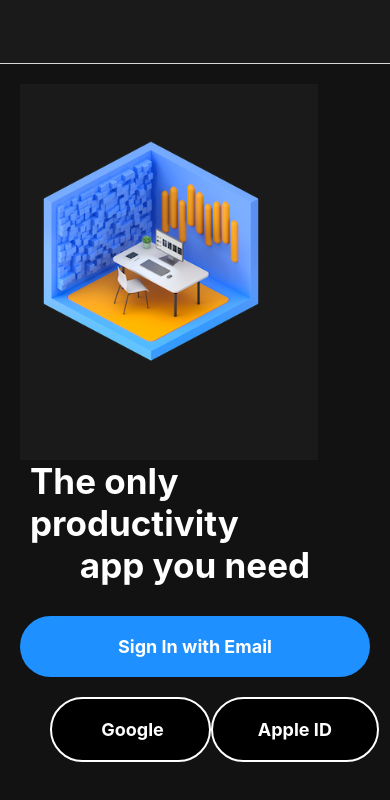
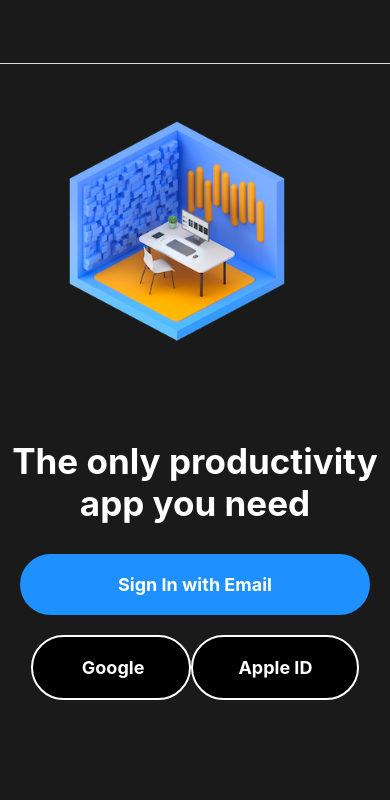
Before and after one commit to PROFF-1/Productivity-App, a React Native app in the folder Productivity-App/: screen /SignIn in a window 390 px wide. Shown: the top 800 px of the page. Built offline with nearby package versions, Linux system fonts and the light colour scheme.

Commit message:
Screens error fixed

```diff
--- a/Productivity-App/Screens/Home.js
+++ b/Productivity-App/Screens/Home.js
@@ -65,7 +65,7 @@
 
 
   return (
-    <View style= {GlobalStyles.appContainer}>
+    <View style= {GlobalStyles.homeScreenContainer}>
     <ScrollView contentContainerStyle={
       {width:Platform.OS==='ios'? screenWidth : '100%' }
     }
--- a/Productivity-App/Screens/Poductivity.js
+++ b/Productivity-App/Screens/Poductivity.js
@@ -4,7 +4,6 @@
 import ProgressBar from 'react-native-progress/Bar'
 import { SafeAreaView } from 'react-native-safe-area-context'
 import { LineChart } from 'react-native-chart-kit'
-
 const profile = require("../assets/person.png")
 const screenWidth = Dimensions.get('window').width
 
@@ -103,12 +102,10 @@
   )
 
   return (
-    <View style={GlobalStyles.appContainer}>
+    <View style={GlobalStyles.productivityScreenContainer}>
       <ScrollView
         contentContainerStyle={{
-          width: Platform.OS === 'ios' ? screenWidth : '100%',
-          paddingBottom: 20
-        }}
+          width: Platform.OS === 'ios' ? screenWidth : '100%'}}
         nestedScrollEnabled={true}
       >
         <View style={GlobalStyles.welcomeMessageContainer}>
@@ -181,6 +178,7 @@
             horizontal
             showsHorizontalScrollIndicator={false}
             contentContainerStyle={GlobalStyles.categoriesHorizontal}
+            scrollEnabled={false}
           />
         </View>
 
--- a/Productivity-App/Screens/SignIn.js
+++ b/Productivity-App/Screens/SignIn.js
@@ -10,7 +10,7 @@
 
   const navigation = useNavigation
   return (
-    <View  style={GlobalStyles.appContainer}>
+    <View  style={GlobalStyles.signinScreenContainer}>
       <Image
        source={Icon}
        style={GlobalStyles.signInIcon}
--- a/Productivity-App/Styles/GlobalStyles.js
+++ b/Productivity-App/Styles/GlobalStyles.js
@@ -15,7 +15,7 @@
 
   },
 
-  appContainer:{
+  signinScreenContainer:{
     flex: 1,
     backgroundColor: '#1a1a1a',
     alignItems: 'center',
```
